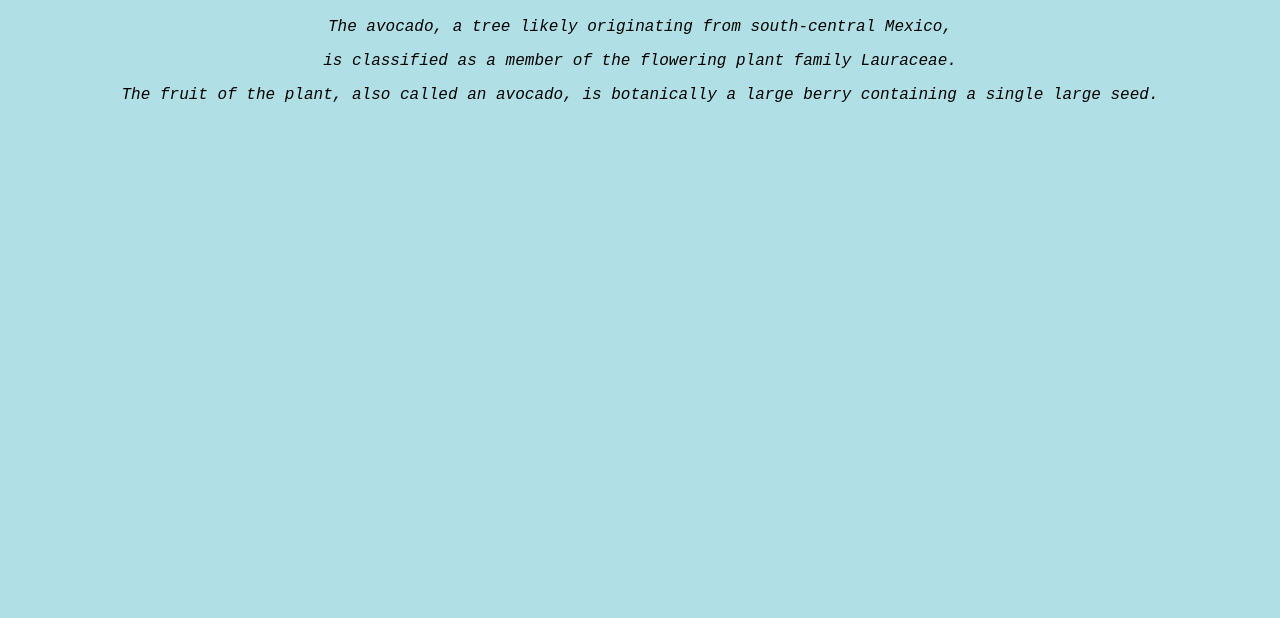
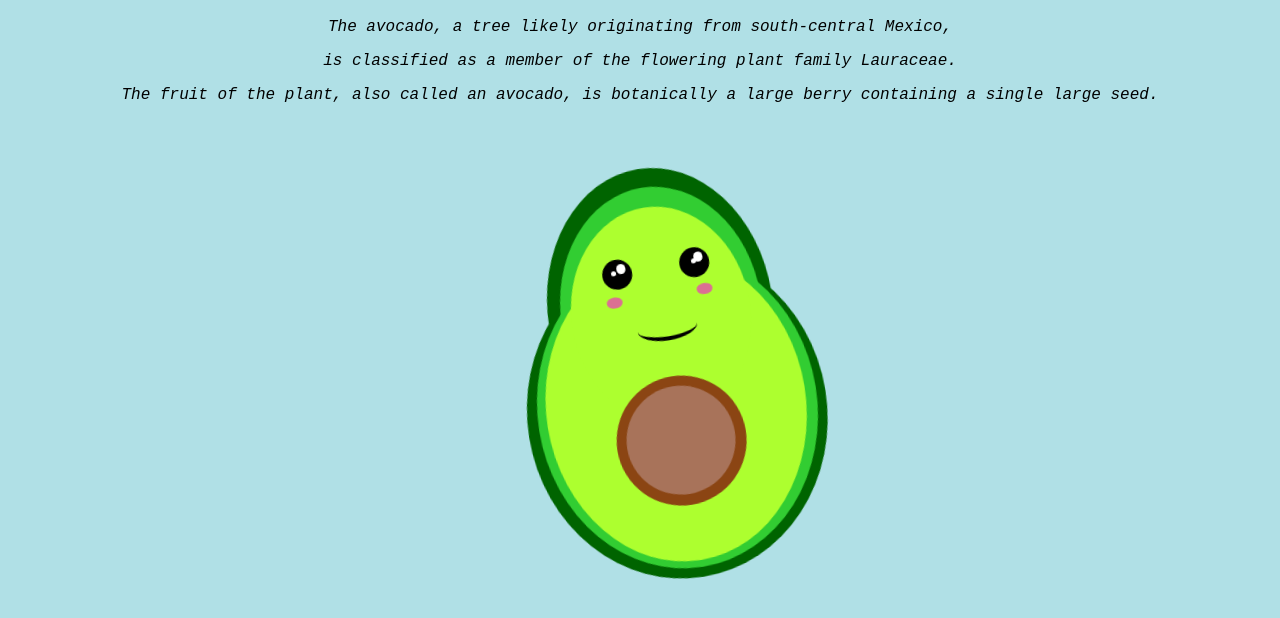
Before and after one commit to lerashev/avocado-css, a plain HTML site: page index.html in a window 1280 px wide. Shown: the part 48-666 px from the top of the page. Drawn offline with Linux system fonts and the light colour scheme.

Commit message:
div names

```diff
--- a/index.html
+++ b/index.html
@@ -10,24 +10,24 @@
     </p><p id="description">is classified as a member of the flowering plant family Lauraceae.</p>
     <p id="description">The fruit of the plant, also called an avocado, is botanically a large berry containing a single large seed.</p>
 <p></p>
-    <div class="avocadoContainer">
-        <div class="avocadoShape">
-            <div class="avocadoSkin"></div>
-            <div class="avocadoOuter"></div>
-            <div class="avocadoInner">
-                <div class="avocadoEyes avocadoEyeRight">
-                    <div class="avocadoPupils avocadoPupilRightLarge"></div>
-                    <div class="avocadoPupilRightSmall"></div>
+    <div class="avocado-container">
+        <div class="avocado-shape">
+            <div class="avocado-skin"></div>
+            <div class="avocado-outer"></div>
+            <div class="avocado-inner">
+                <div class="avocado-eyes avocado-eye-right">
+                    <div class="avocado-pupils avocado-pupil-right-large"></div>
+                    <div class="avocado-pupil-right-small"></div>
                 </div>
-                <div class="avocadoEyes avocadoEyeLeft">
-                    <div class="avocadoPupils avocadoPupilLeftLarge"></div>
-                    <div class="avocadoPupilLeftSmall"></div>
+                <div class="avocado-eyes avocado-eye-left">
+                    <div class="avocado-pupils avocado-pupil-left-large"></div>
+                    <div class="avocado-pupil-left-small"></div>
                 </div>
-                <div class="avocadoMouth"></div>
-                <div class="avocadoCheeks avocadoCheekRight"></div>
-                <div class="avocadoCheeks avocadoCheekLeft"></div>
-                <div class="avocadoSeed">
-                    <div class="avocadoSeedInside"></div>
+                <div class="avocado-mouth"></div>
+                <div class="avocado-cheeks avocado-cheek-right"></div>
+                <div class="avocado-cheeks avocado-cheek-left"></div>
+                <div class="avocado-seed">
+                    <div class="avocado-seed-inside"></div>
                 </div>
             </div>
         </div>
```
